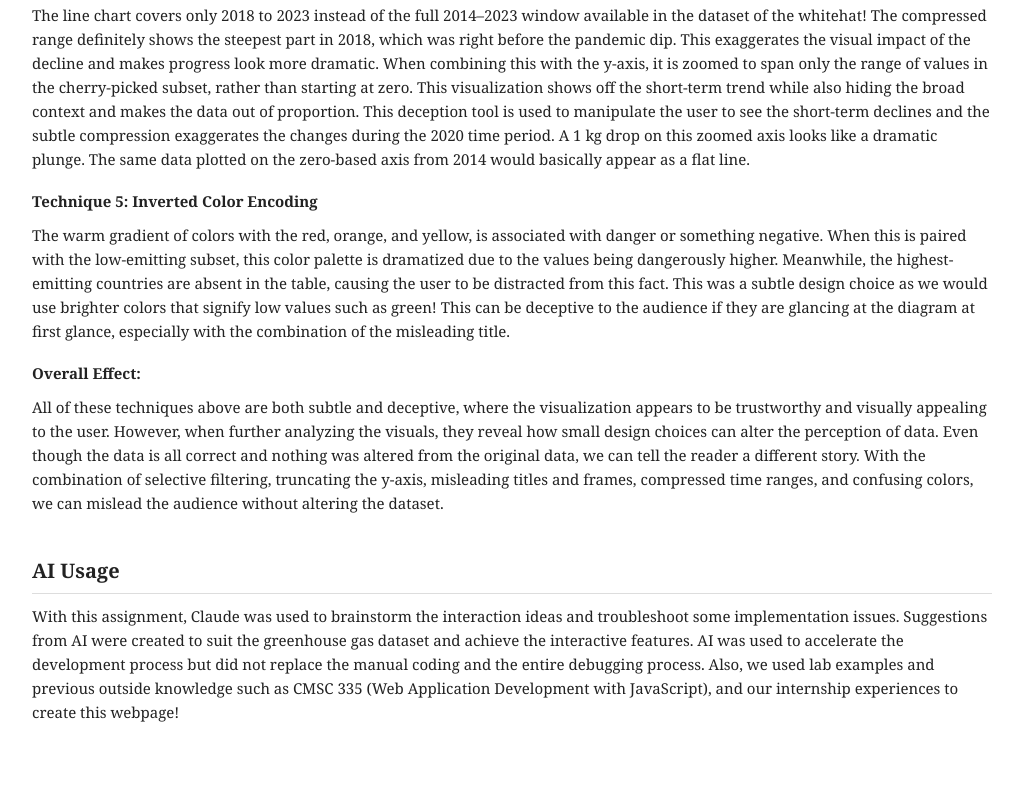
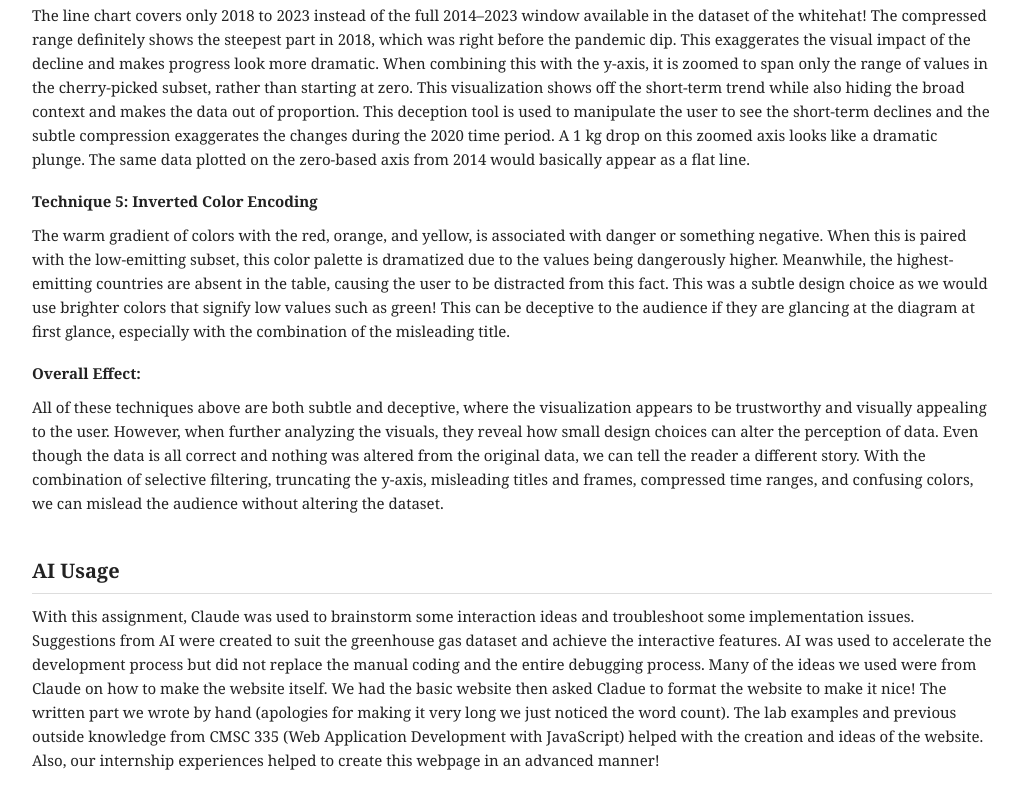
Before and after one commit to stsobhani/White-Hat-Black-Hat, a plain HTML site: page about.html in a window 1280 px wide. Shown: the part 2704-3506 px from the top of the page, without its empty margins (128-1151 px from the left). Before the commit the page ends 3458 px from the top, so only its background shows below. Drawn offline with Linux system fonts and the light colour scheme.

Commit message:
Text changes

```diff
--- a/about.html
+++ b/about.html
@@ -314,14 +314,17 @@
 
     <h2>AI Usage</h2>
     <p>
-      With this assignment, Claude was used to brainstorm the interaction ideas
+      With this assignment, Claude was used to brainstorm some interaction ideas
       and troubleshoot some implementation issues. Suggestions from AI were
       created to suit the greenhouse gas dataset and achieve the interactive
       features. AI was used to accelerate the development process but did not
-      replace the manual coding and the entire debugging process. Also, we used
-      lab examples and previous outside knowledge such as CMSC 335 (Web
-      Application Development with JavaScript), and our internship experiences
-      to create this webpage!
+      replace the manual coding and the entire debugging process. Many of the ideas we used were
+      from Claude on how to make the website itself. We had the basic website then asked
+      Cladue to format the website to make it nice! The written part we wrote by hand
+      (apologies for making it very long we just noticed the word count).
+      The lab examples and previous outside knowledge from CMSC 335 (Web
+      Application Development with JavaScript) helped with the creation and ideas of the website.
+      Also, our internship experiences helped to create this webpage in an advanced manner!
     </p>
   </body>
 </html>
```
